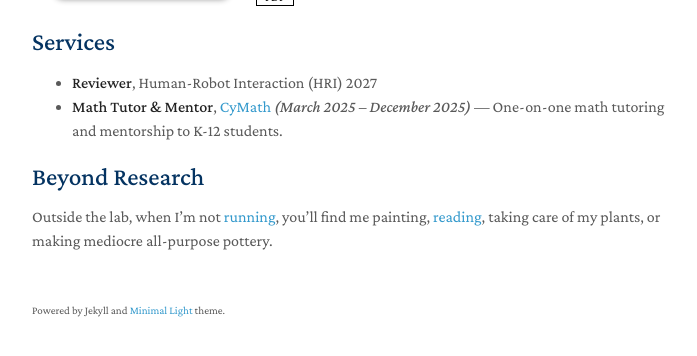
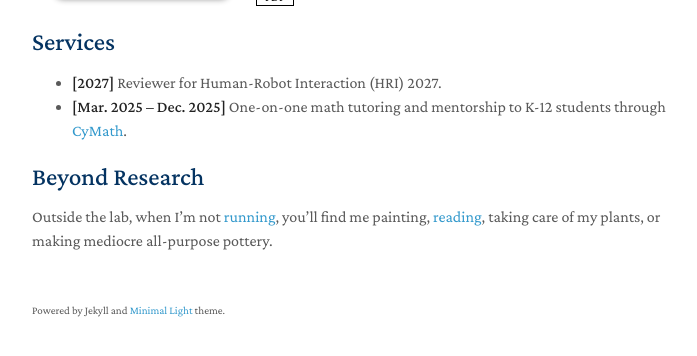
Before and after one commit to mobinaamrollahi/mobinaamrollahi.github.io, a Jekyll site: the page built from index.md, in a window 1280 px wide and 900 px high, scrolled down 750 px, cut to the strip 509-865 px from the top of the window. Shown: the whole strip, without its empty margins (438-1135 px from the left). Built offline with Jekyll 4.4.1, drawn with Linux system fonts in a browser that asks for light colours; a style sheet for code colours, icons or effects is not loaded.

Commit message:
Reformat services entries to match news date style
Co-Authored-By: Claude Sonnet 4.6 <noreply@anthropic.com>

```diff
--- a/sections/services.md
+++ b/sections/services.md
@@ -1,4 +1,4 @@
 ## Services
 
-- **Reviewer**, Human-Robot Interaction (HRI) 2027
-- **Math Tutor & Mentor**, [CyMath](https://cymath.iastate.edu/) *(March 2025 – December 2025)* — One-on-one math tutoring and mentorship to K-12 students.
+- **[2027]** Reviewer for Human-Robot Interaction (HRI) 2027.
+- **[Mar. 2025 – Dec. 2025]** One-on-one math tutoring and mentorship to K-12 students through [CyMath](https://cymath.iastate.edu/).
```
